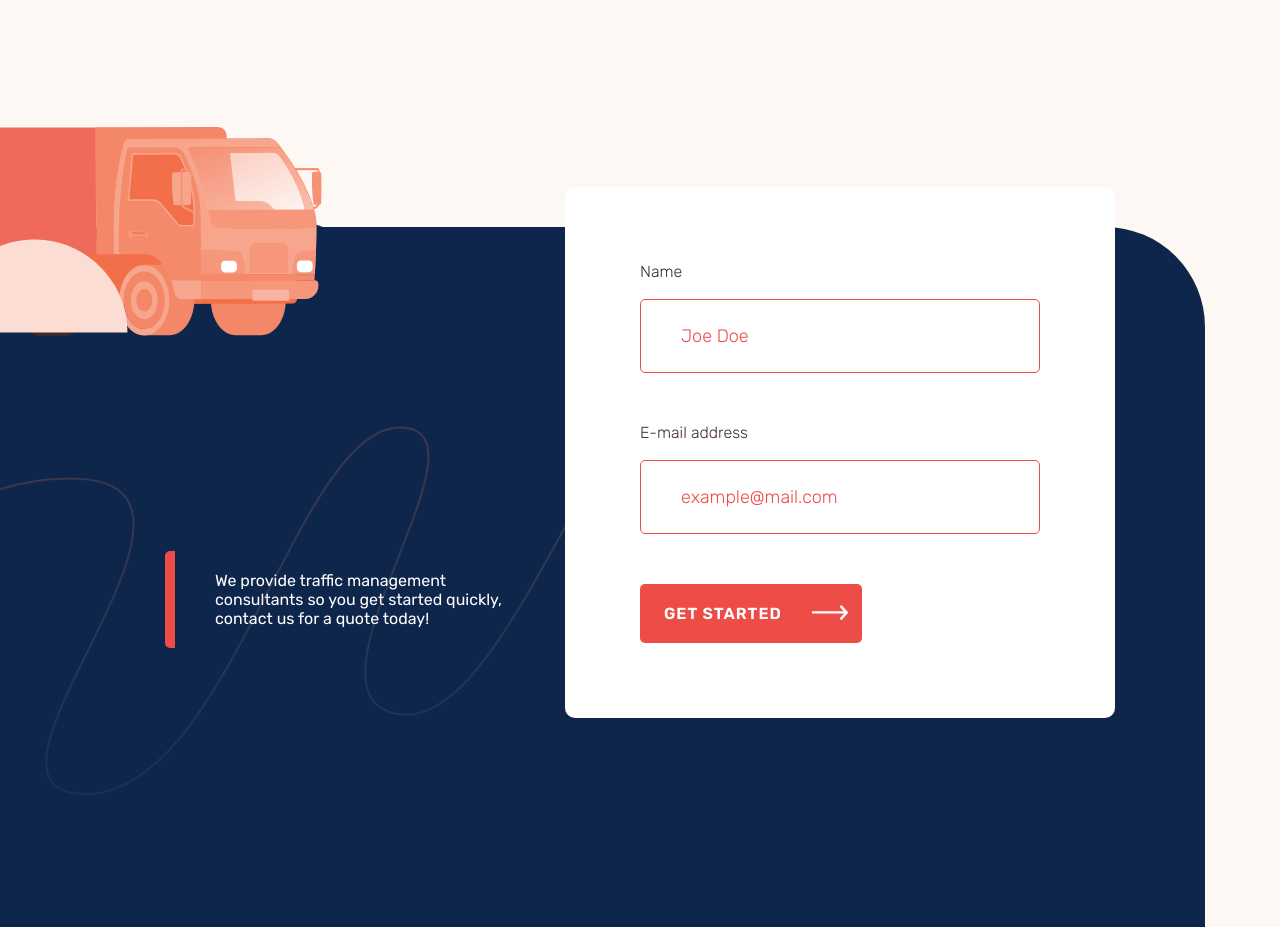
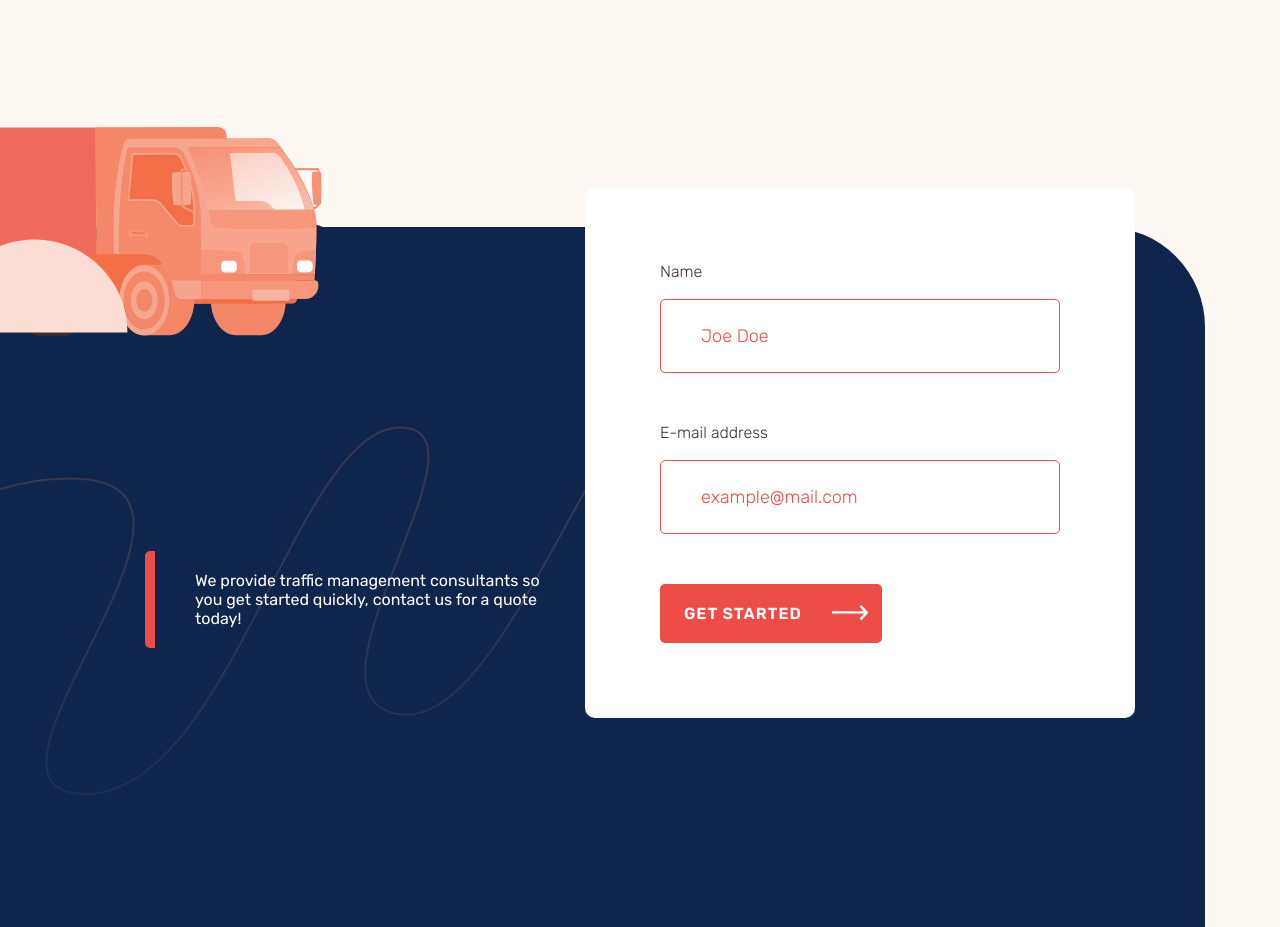
Before and after one commit to pklepa/traffico-landing, a React (Create React App) app: page / in a window 1280 px wide. Shown: the part 3640-4567 px from the top of the page. Built offline with nearby package versions, Linux system fonts and the light colour scheme.

Commit message:
Add media queries to contact form

```diff
--- a/src/components/ContactSection.js
+++ b/src/components/ContactSection.js
@@ -39,36 +39,56 @@ const Container = styled.section`
 `;
 
 const MainContent = styled.div`
-  display: grid;
-  grid-template-columns: 400px 550px;
+  display: flex;
+  flex-direction: column;
   width: 100%;
-  padding-top: 60px;
-  align-items: flex-end;
+  padding-top: 270px;
+  align-items: center;
   justify-content: center;
+
+  @media ${(props) => props.theme.devices.desktop} {
+    display: grid;
+    grid-template-columns: 400px 550px;
+    padding-top: 60px;
+    align-items: flex-end;
+    grid-gap: 40px;
+  }
 `;
 
 const Note = styled.div`
   display: flex;
-  padding: 20px 40px;
+  padding: 20px 0 20px 40px;
   border-left: 10px solid ${(props) => props.theme.colors.red};
   border-radius: 5px;
   color: white;
-  width: 100%;
+  width: min(100%, 550px);
   margin-bottom: 70px;
+
+  @media ${(props) => props.theme.devices.desktop} {
+    width: 100%;
+  }
 `;
 
 const Form = styled.form`
   display: flex;
   flex-direction: column;
-  width: 100%;
+  width: min(100%, 550px);
   background-color: white;
   border-radius: 10px;
-  padding: 75px;
+  padding: 60px 30px;
 
   z-index: 100;
 
   & > button {
     align-self: flex-start;
+  }
+
+  @media ${(props) => props.theme.devices.desktop} {
+    width: 100%;
+  }
+
+  @media ${(props) => props.theme.devices.mobile} {
+    padding: 75px;
   }
 `;
 
```
